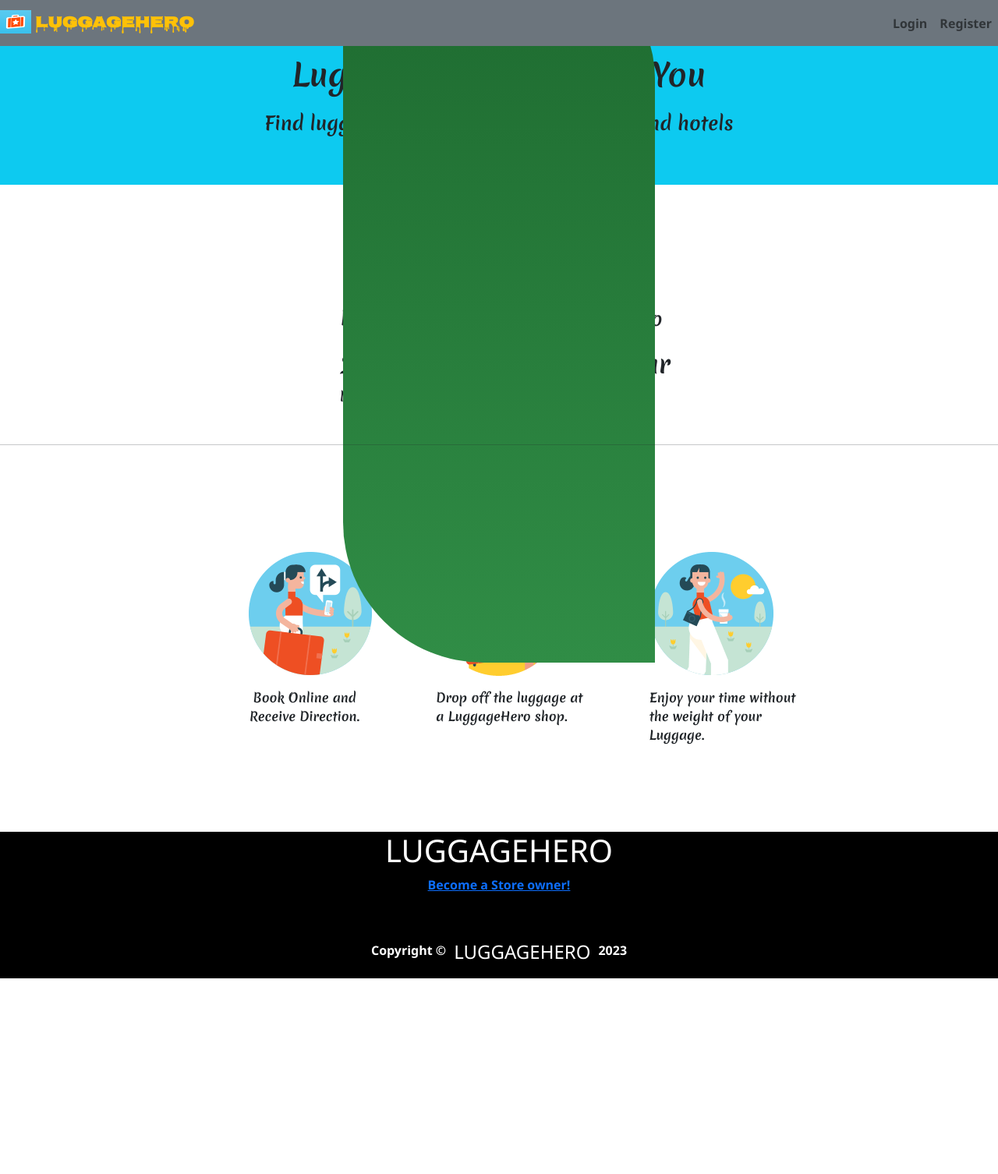
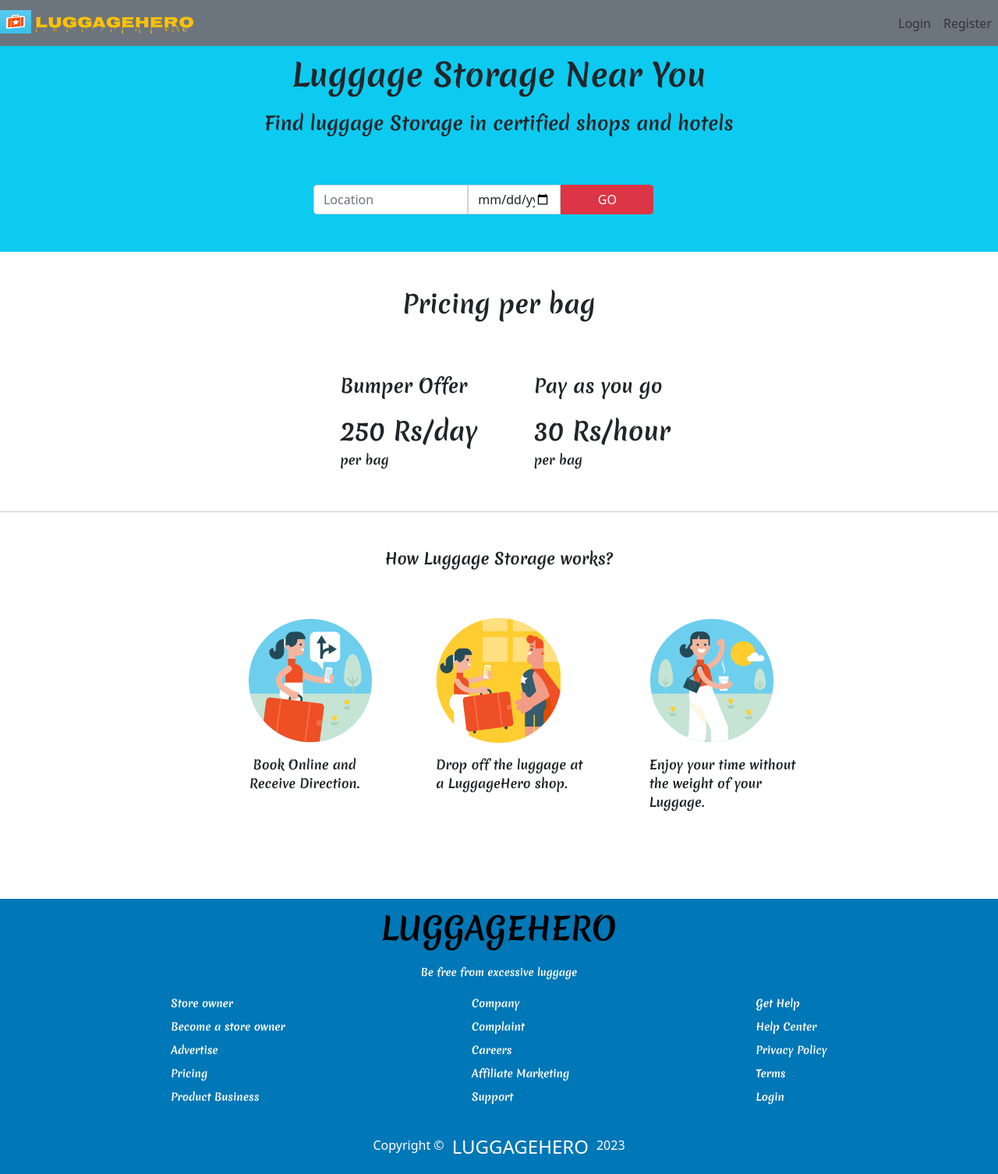
Before and after one commit to Dante-afk/Luggagehero, a Flask app: page / in a window 1280 px wide. Shown: the whole page at 78% size. Before the commit the page ends 1255 px from the top, so only its background shows below. Run offline with Flask 3, Linux system fonts and the light colour scheme; some libraries are stand-ins or nearby versions.

Commit message:
Updated footer in hime.html

```diff
--- a/templates/home.html
+++ b/templates/home.html
@@ -116,18 +116,55 @@
         </div>
     </div>
     <footer>
-        <div class="Footer1"><h1>LUGGAGEHERO</h1></div>
-        <div class="Footer2">
-          <div class>
-            <a href="store.html">Become a Store owner!</a>
-          </div>
+        <div class="footer0" style="font-family: 'Merienda', cursive;"><h1>LUGGAGEHERO</h1></div>
+        <div class="footer1" style="font-family: 'Merienda', cursive;">Be free from excessive luggage</div>
+        <div class="footer2" style="font-family: 'Merienda', cursive;">
+            <div class="product">
+                <div class="heading">Store owner</div>
+                <div class="div">Become a store owner</div>
+                <div class="div">Advertise</div>
+                <div class="div">Pricing</div>
+                <div class="div">Product Business</div>
+            </div>
+            <div class="Company">
+                <div class="heading">Company</div>
+                <div class="div">Complaint</div>
+                <div class="div">Careers</div>
+                <div class="div">Affiliate Marketing</div>
+                <div class="div">Support</div>
+            </div>
+            <div class="Get Help">
+                <div class="heading">Get Help</div>
+                <div class="div">Help Center</div>
+                <div class="div">Privacy Policy</div>
+                <div class="div">Terms</div>
+                <div class="div">Login</div>
+            </div>
         </div>
         <div class="footer3">
             Copyright ©
             <h4>LUGGAGEHERO</h4>
             2023
         </div>
-      </footer>
+    </footer>
+
+
+
+
+
+    <!--<footer>
+        <div class="Footer1" style="font-family: 'Merienda', cursive;"><h2>LUGGAGEHERO</h2></div>
+        <div class="Footer2">
+          <div class="FooterLink">
+            <a href="store.html"><h3>Become a Store owner!</h3></a>
+          </div>
+        </div>
+        <div class="footer3">
+            Copyright ©
+            LUGGAGEHERO
+        </div>
+      </footer>--!>
+
     <!-- <script>
 
 
--- a/templates/style.css
+++ b/templates/style.css
@@ -1,132 +1,26 @@
-* {
-margin: 0;
-padding: 0;
-}
-
-body {
-font-family: "Segoe UI", Tahoma, Geneva, Verdana, sans-serif;
-font-weight: bold;
-}
-
-.container {
-height: 900px;
-width: 400px;
-background-image: linear-gradient(#1e6b30, #308d46);
-top: 50%;
-left: 50%;
-position: absolute;
-transform: translate(-50%, -50%);
-position: absolute;
-border-bottom-left-radius: 180px;
-border-top-right-radius: 150px;
-}
-
-.main-content {
-height: 235px;
-background-color: #1b9236;
-border-bottom-left-radius: 90px;
-border-bottom-right-radius: 80px;
-border-top: #1e6b30;
-}
-
-.text {
-text-align: center;
-font-size: 300%;
-text-decoration: aliceblue;
-color: aliceblue;
-}
-
-.course {
-color: black;
-font-size: 25px;
-font-weight: bolder;
-}
-
-.centre-content {
-height: 180px;
-margin: -70px 30px 20px;
-color: aliceblue;
-text-align: center;
-font-size: 20px;
-border-radius: 25px;
-padding-top: 0.5px;
-background-image: linear-gradient(#1e6b30, #308d46);
-}
-
-.centre-content-h1 {
-padding-top: 30px;
-padding-bottom: 30px;
-font-weight: normal;
-}
-
-.price {
-font-size: 60px;
-margin-left: 5px;
-bottom: 15px;
-position: relative;
-}
-
-.pay-now-btn {
-cursor: pointer;
-color: #fff;
-height: 50px;
-width: 290px;
-border: none;
-margin: 5px 30px;
-background-color: rgb(71, 177, 61);
-position: relative;
-}
-
-.card-details {
-background: rgb(8, 49, 14);
-color: rgb(225, 223, 233);
-margin: 10px 30px;
-padding: 10px;
-/* border-bottom-left-radius: 80px; */
-}
-
-.card-details p {
-font-size: 15px;
-}
-
-.card-details label {
-font-size: 15px;
-line-height: 35px;
-}
-
-.submit-now-btn {
-cursor: pointer;
-color: #fff;
-height: 30px;
-width: 240px;
-border: none;
-margin: 5px 30px;
-background-color: rgb(71, 177, 61);
-}
-
-
-
 /*For hom.html footers */
 
 footer {
     display:flex;
     flex-direction: column;
-    background-color: black;
+    background-color: #0077b6;
     align-items: center;
     color:white;
 }
 
 .footer0 {
+    color: black;
     font-weight:1200;
     transition-duration: 1s;
+    margin-top: 14px;
 }
 
 .footer0:hover {
-    color:rgb(243, 168, 7);
+    color:rgb(248, 246, 243);
 }
 
 .footer3 {
-    margin-top:60px;
+    margin-top:20px;
     margin-bottom: 20px;
     display:flex;
     flex-wrap: wrap;
@@ -141,6 +35,15 @@ footer {
     transform: scale(1.05);
 }
 
+.footer1 {
+    display:flex;
+    flex-direction: column;
+    align-items: center;
+    color:White;
+    margin-top:15px;
+    font-size: small;
+}
+
 .footer2 {
     display: flex;
     width:100%;
@@ -148,10 +51,13 @@ footer {
     align-items: center;
     text-decoration: none;
     flex-wrap: wrap;
+    font-size: smaller;
+
 }
 
 .footer3 h4 {
     margin:0 10px;
+
 }
 
 .footer2 div {
```
